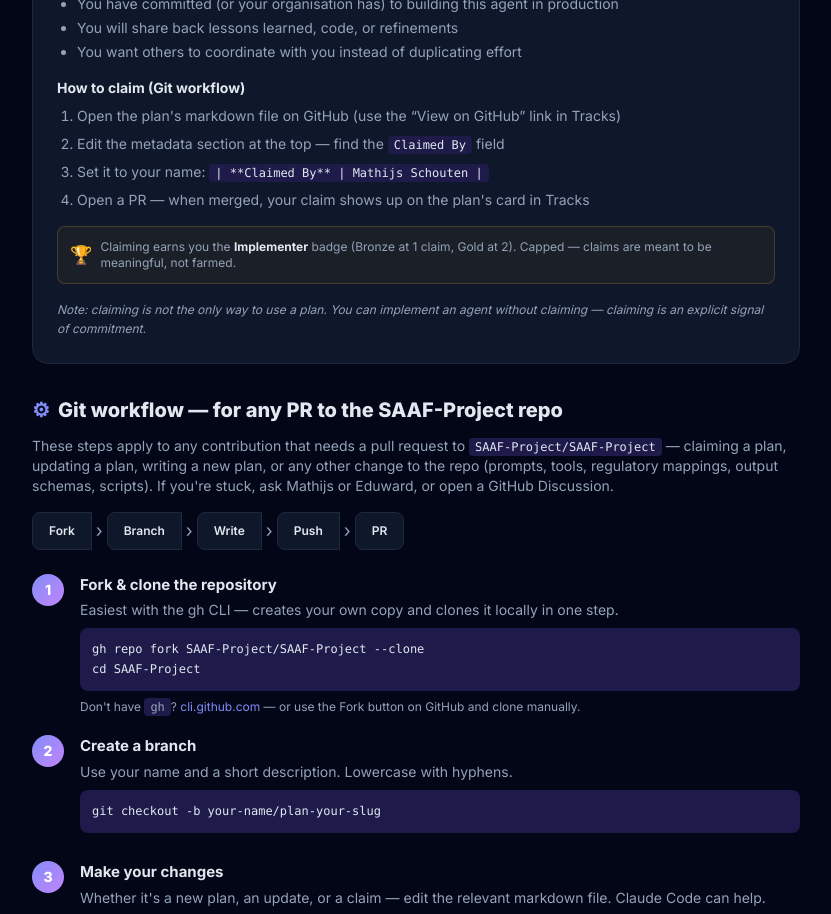
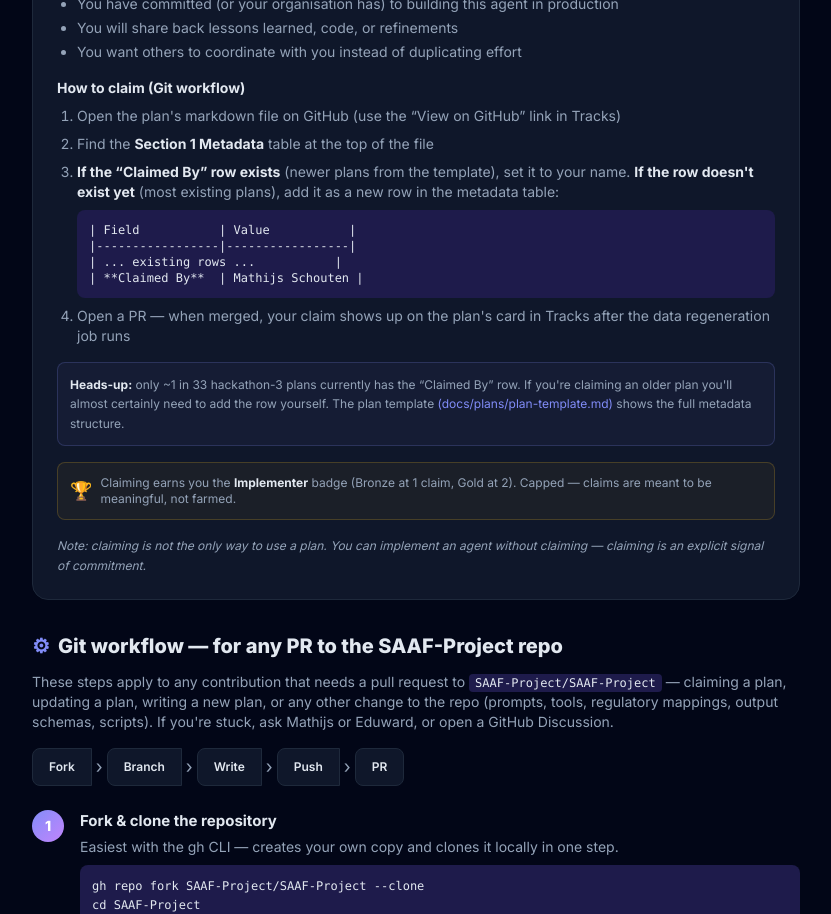
Before and after one commit to SAAF-Project/saaf-portal, a Next.js app: page /onboarding in a window 1280 px wide. Shown: the part 2200-3114 px from the top of the page, without its empty margins (224-1055 px from the left). Built offline with nearby package versions, Linux system fonts and the light colour scheme; no server answers.

Commit message:
fix: claiming docs — clarify Claimed By row may need to be added (only 1/33 H3 plans have it)

```diff
--- a/src/app/(authenticated)/onboarding/page.tsx
+++ b/src/app/(authenticated)/onboarding/page.tsx
@@ -210,15 +210,39 @@
             Open the plan&apos;s markdown file on GitHub (use the &ldquo;View on GitHub&rdquo; link in Tracks)
           </li>
           <li>
-            Edit the metadata section at the top — find the <code className="bg-surface2 px-1.5 py-0.5 rounded text-xs text-text">Claimed By</code> field
+            Find the <strong className="text-text">Section 1 Metadata</strong> table at the top of the file
           </li>
           <li>
-            Set it to your name: <code className="bg-surface2 px-1.5 py-0.5 rounded text-xs text-text">| **Claimed By** | Mathijs Schouten |</code>
+            <strong className="text-text">If the &ldquo;Claimed By&rdquo; row exists</strong> (newer plans from
+            the template), set it to your name. <strong className="text-text">If the row doesn&apos;t
+            exist yet</strong> (most existing plans), add it as a new row in the metadata table:
+            <pre className="bg-surface2 rounded-lg p-3 text-xs text-text font-mono mt-2 overflow-x-auto">
+{`| Field           | Value           |
+|-----------------|-----------------|
+| ... existing rows ...           |
+| **Claimed By**  | Mathijs Schouten |`}
+            </pre>
           </li>
           <li>
-            Open a PR — when merged, your claim shows up on the plan&apos;s card in Tracks
+            Open a PR — when merged, your claim shows up on the plan&apos;s card in Tracks after the
+            data regeneration job runs
           </li>
         </ol>
+
+        <div className="p-3 bg-accent/5 border border-accent/20 rounded-lg text-xs text-muted leading-relaxed mb-4">
+          <strong className="text-text">Heads-up:</strong> only ~1 in 33 hackathon-3 plans currently
+          has the &ldquo;Claimed By&rdquo; row. If you&apos;re claiming an older plan you&apos;ll
+          almost certainly need to add the row yourself. The plan template{" "}
+          <a
+            href="https://github.com/SAAF-Project/SAAF-Project/blob/main/docs/plans/plan-template.md"
+            target="_blank"
+            rel="noopener noreferrer"
+            className="text-accent"
+          >
+            (docs/plans/plan-template.md)
+          </a>{" "}
+          shows the full metadata structure.
+        </div>
 
         <div className="flex items-center gap-2 p-3 bg-saaf-yellow/5 border border-saaf-yellow/20 rounded-lg">
           <span className="text-saaf-yellow text-lg">🏆</span>
```
